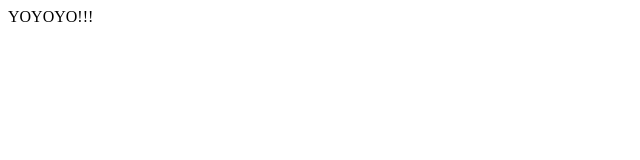
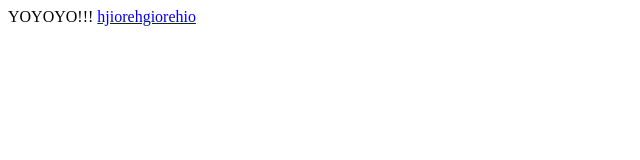
Before and after one commit to wongmingempire/wongmingempire.github.io, a plain HTML site: page index.html in a window 1280 px wide. Shown: the whole page, without its empty margins (0-640 px from the left). Drawn offline with Linux system fonts and the light colour scheme.

Commit message:
Update index.html

```diff
--- a/index.html
+++ b/index.html
@@ -5,5 +5,7 @@
 </head>
 <body>
 YOYOYO!!!
+
+<a href="haha.html">hjiorehgiorehio</a>
 </body>
 </html>
```
